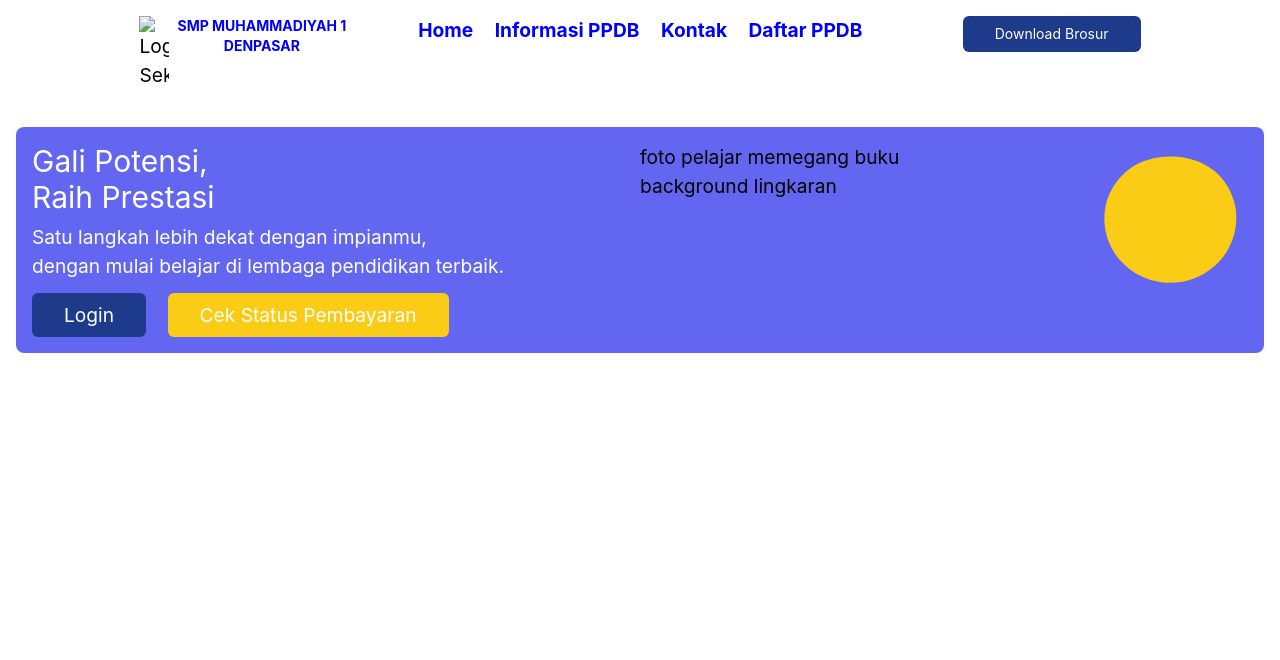
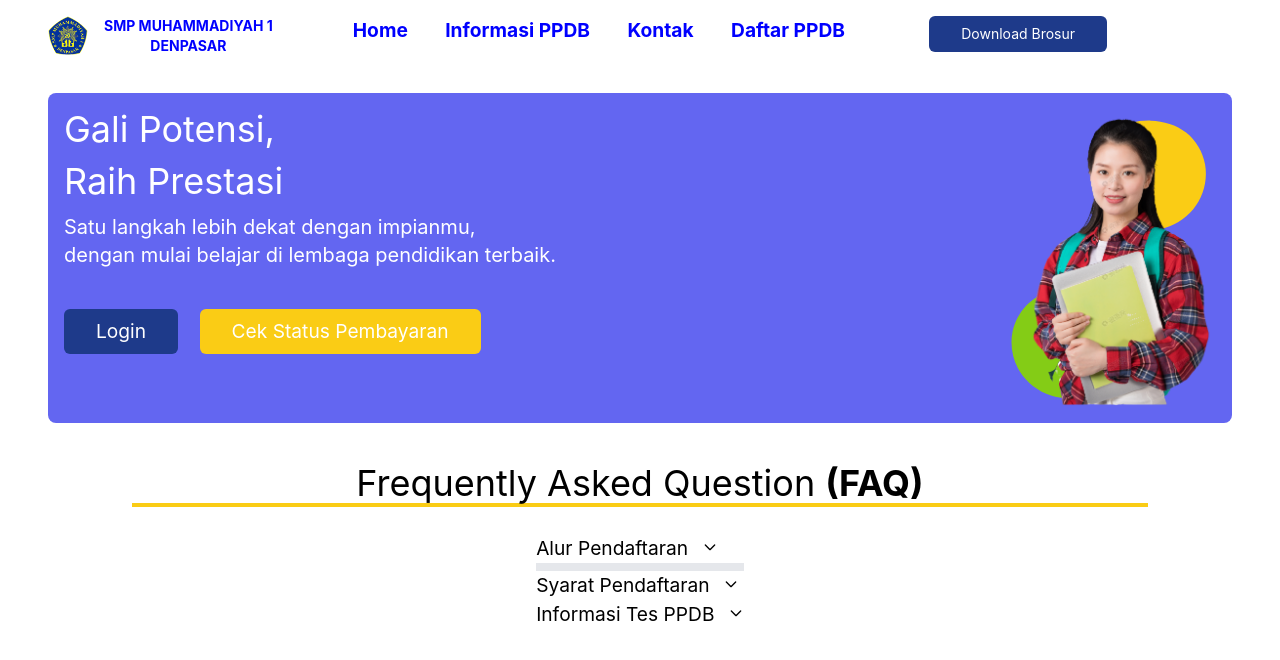
Before and after one commit to anbmis/freelance-project, a website: page index.html in a window 1280 px wide. Drawn offline with Linux system fonts and the light colour scheme.

Commit message:
half-finished section faq

```diff
--- a/index.html
+++ b/index.html
@@ -9,45 +9,65 @@
 </head>
 <body class="p-4">
     <!-- navbar -->
-    <header class="flex flex-row w-full align-baseline justify-center">
-        <img src="" alt="Logo Sekolah" width="30" height="30"/>
-            <div id="nama-sekolah" class="flex flex-col text-sm mx-2">
-                <p class="text-center">SMP MUHAMMADIYAH 1</p>
-                <p class="text-center">DENPASAR</p>
+    <div class="flex flex-row w-full mx-8 align-middle">
+            <img class="inline-flex" src="assets/logo_sekolah.png" alt="Logo Sekolah" width="40px" height="40px"/>
+            <div id="nama-sekolah" class="grid-rows-2 text-sm mx-4 justify-items-center">
+                <p class="text-start">SMP MUHAMMADIYAH 1</p>
+                <p class="text-start">DENPASAR</p>
             </div>
-            <div class="grid grid-cols-3">
-                <div id="nav-menu" class="col-span-2 grid-cols-4 ml-16">
-                    <span class="mr-4">Home</span>
-                    <span class="mr-4">Informasi PPDB</span>
-                    <span class="mr-4">Kontak</span>
-                    <span class="mr-4">Daftar PPDB</span>
-                </div>
-                <div class="relative">
-                    <button class="absolute rounded-md flex-wrap right-0 grid bg-blue-900 hover:bg-blue-700 duration-700 text-white p-2 px-8 text-sm ease-in-out">Download Brosur</button>
-                </div>
+
+        <div class="grid grid-cols-3">
+            <div id="nav-menu" class="col-span-2 grid-cols-4 ml-16 lg:space-x-8">
+                <span>Home</span>
+                <span>Informasi PPDB</span>
+                <span>Kontak</span>
+                <span>Daftar PPDB</span>
             </div>
-    </header>
+            <div class="mr-4">
+                <button class="float-right rounded-md grid bg-blue-900 hover:bg-blue-700 duration-700 text-white p-2 px-8 text-sm ease-in-out">Download Brosur</button>
+            </div>
+        </div>
+    </div>
 
     <!-- login -->
-    <div id="login" class="mt-18 bg-indigo-500 grid grid-cols-2 p-4 rounded-lg">
-        <div class="block text-white">
-            <p class="text-3xl"> Gali Potensi, </p>
-            <p class="text-3xl"> Raih Prestasi </p>
-            <div class="my-2">
+    <div id="login" class="mt-18 bg-indigo-500 grid grid-cols-2 p-4 mx-8 rounded-lg">
+        <div class="relative text-white">
+            <p class="text-4xl mb-3"> Gali Potensi, </p>
+            <p class="text-4xl mb-3"> Raih Prestasi </p>
+            <div class="my-2 text-xl">
                 <p> Satu langkah lebih dekat dengan impianmu, </p>
                 <p> dengan mulai belajar di lembaga pendidikan terbaik. </p>
             </div>
 
-            <div class="mt-3 space-x-4">
+            <div class="space-x-4 mt-10">
                 <button class="bg-blue-900 hover:bg-blue-700 p-2 px-8 rounded-md">Login</button>
                 <button class="bg-yellow-400 hover:bg-yellow-300 p-2 px-8 rounded-md">Cek Status Pembayaran</button>
             </div>
         </div>
-        <div>
-            <div id="avatar">
-                <img class="float-right" src="assets/blob-kuning.svg" alt="blob blob-kuning" width="150" height="150">
-                <p> foto pelajar memegang buku </p>
-                <p> background lingkaran </p>
+        <div class="relative">
+            <img class="absolute top-0 right-0" src="assets/blob-kuning.svg" alt="blob blob-kuning" width="130" height="130">
+            <img class="float-right z-10 relative" src="assets/pelajar.png" height="350" width="200">
+            <img class="absolute bottom-0 right-20" src="assets/blob-hijau.svg" alt="blob blob-hijau" width="130" height="130">
+        </div>
+    </div>
+
+    <!-- FAQ -->
+    <div id="faq" class="mt-10 container mx-auto">
+        <div class="text-4xl text-center border-b-4 border-yellow-400 mx-[100px]">Frequently Asked Question <span class="font-bold"> (FAQ) </span></div>
+        <div class="mx-auto w-fit">
+            <div class="space-y-8 border-3">
+                <span>Alur Pendaftaran</span>
+                <button><svg class="w-4 h-4 ml-2" aria-hidden="true" fill="none" stroke="currentColor" viewBox="0 0 24 24" xmlns="http://www.w3.org/2000/svg"><path stroke-linecap="round" stroke-linejoin="round" stroke-width="2" d="M19 9l-7 7-7-7"></path></svg></button>
+            </div>
+            <div>
+                <div class="space-y-8 border-4"></div>
+                <span>Syarat Pendaftaran</span>
+                <button><svg class="w-4 h-4 ml-2" aria-hidden="true" fill="none" stroke="currentColor" viewBox="0 0 24 24" xmlns="http://www.w3.org/2000/svg"><path stroke-linecap="round" stroke-linejoin="round" stroke-width="2" d="M19 9l-7 7-7-7"></path></svg></button>
+            </div>
+            <div>
+                <div class="space-y-8 border-3"></div>
+                <span>Informasi Tes PPDB</span>
+                <button><svg class="w-4 h-4 ml-2" aria-hidden="true" fill="none" stroke="currentColor" viewBox="0 0 24 24" xmlns="http://www.w3.org/2000/svg"><path stroke-linecap="round" stroke-linejoin="round" stroke-width="2" d="M19 9l-7 7-7-7"></path></svg></button>
             </div>
         </div>
     </div>
--- a/src/input.css
+++ b/src/input.css
@@ -21,15 +21,6 @@ body {
     margin-top: 3%;
 }
 
-#avatar{
-    display: absolute;
-}
-
-#avatar > p {
-    position: relative;
-    right:0;
-}
-
 .navbar-fixed {
     @apply fixed z-10 bg-white bg-opacity-80
 }
```
Also changed, not shown: assets/blob-hijau.svg (added), assets/logo_sekolah.png (added), assets/pelajar.png (added), dist/output.css, 1 other file.
